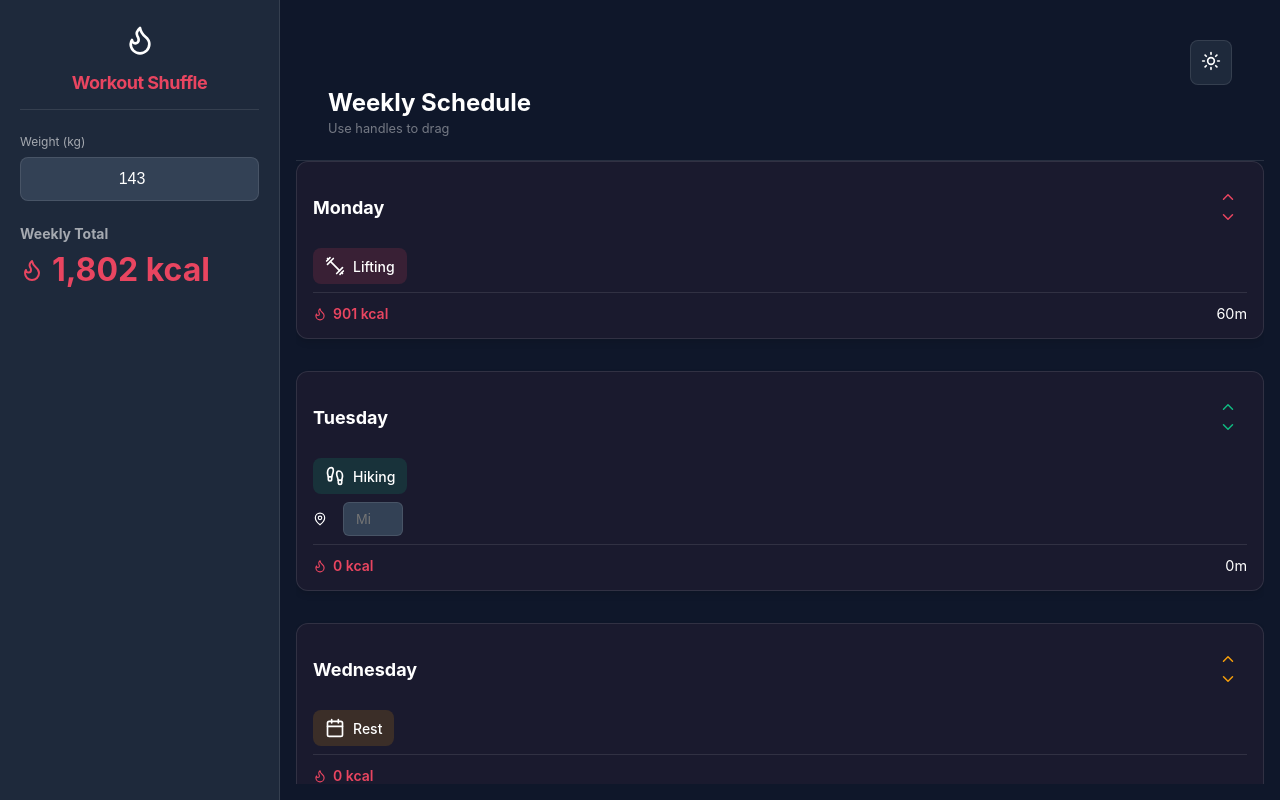
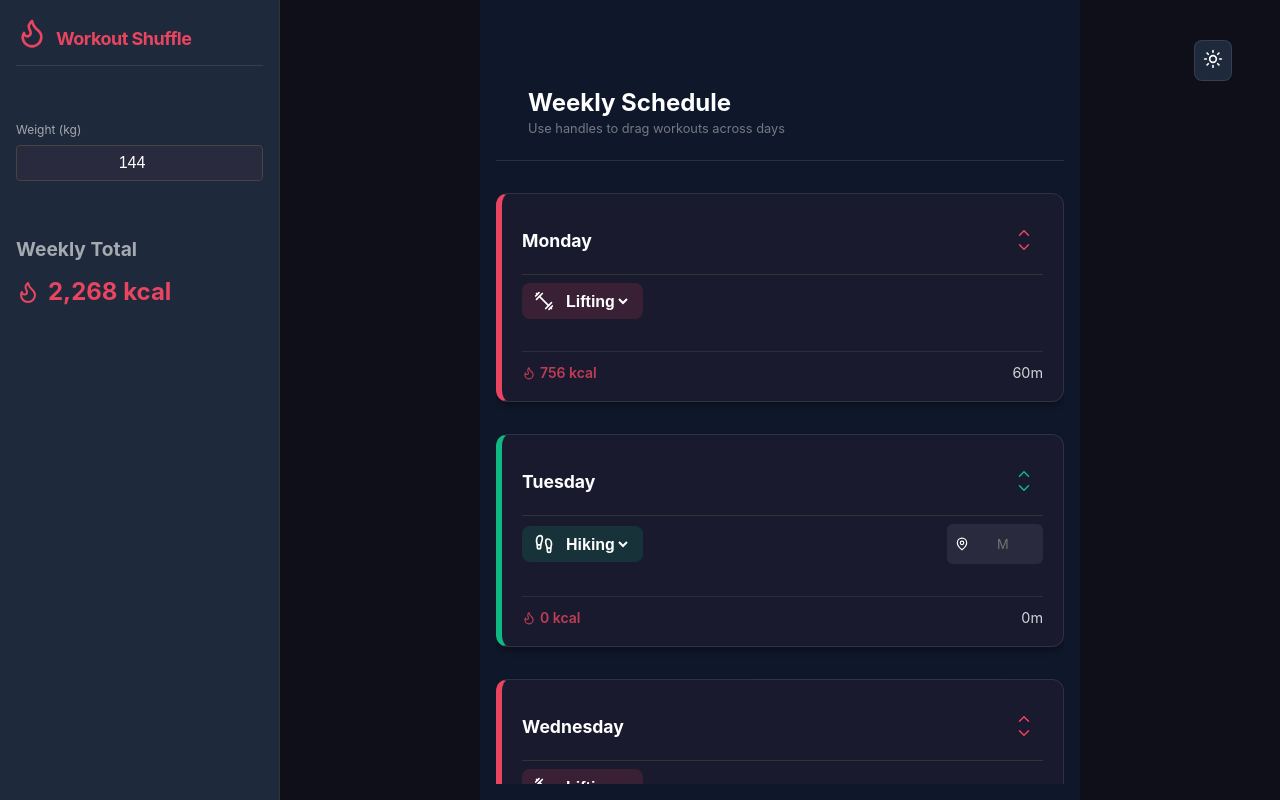
Before and after one commit to ludiusvox/workout-shuffle, a React (Vite) app: page / in a window 1280 px wide. Built offline with nearby package versions, Linux system fonts and the light colour scheme.

Commit message:
version 1.21 updated calorie and light mode.

```diff
--- a/src/App.tsx
+++ b/src/App.tsx
@@ -16,39 +16,47 @@ import {
 
 type WorkoutType = 'Lifting' | 'Hiking' | 'Rest'
 
-interface Day {
+interface Workout {
   id: string
-  name: string
   type: WorkoutType
   miles?: number
 }
 
+// Keep the days of the week static
+const DAYS_OF_WEEK = [
+  'Monday', 'Tuesday', 'Wednesday', 'Thursday', 'Friday', 'Saturday', 'Sunday'
+]
+
 function App() {
-  const [weight, setWeight] = useState(143)
+  // Defaulting to 144kg
+  const [weight, setWeight] = useState(144)
   const [sidebarCollapsed, setSidebarCollapsed] = useState(false)
   const [isDarkTheme, setIsDarkTheme] = useState(true)
-  const [days, setDays] = useState<Day[]>([
-    { id: 'mon', name: 'Monday', type: 'Lifting' },
-    { id: 'tue', name: 'Tuesday', type: 'Hiking' },
-    { id: 'wed', name: 'Wednesday', type: 'Rest' },
-    { id: 'thu', name: 'Thursday', type: 'Lifting' },
-    { id: 'fri', name: 'Friday', type: 'Hiking' },
-    { id: 'sat', name: 'Saturday', type: 'Rest' },
-    { id: 'sun', name: 'Sunday', type: 'Rest' }
+
+  // Workouts are now completely separate from the day names
+  const [workouts, setWorkouts] = useState<Workout[]>([
+    { id: 'w1', type: 'Lifting' },
+    { id: 'w2', type: 'Hiking' },
+    { id: 'w3', type: 'Lifting' }, // Added an optional 3rd lifting day
+    { id: 'w4', type: 'Rest' },
+    { id: 'w5', type: 'Lifting' },
+    { id: 'w6', type: 'Hiking' },
+    { id: 'w7', type: 'Rest' }
   ])
 
-  const calculateCalories = (day: Day): number => {
-    if (day.type === 'Rest') return 0
-    let met = day.type === 'Lifting' ? 6.0 : 3.5
-    let duration = day.type === 'Lifting' ? 60 : (day.miles || 0) * 20
+  const calculateCalories = (workout: Workout): number => {
+    if (workout.type === 'Rest') return 0
+    // Adjusted lifting MET from 6.0 to 5.0 for heavy strength training with longer rest periods
+    let met = workout.type === 'Lifting' ? 5.0 : 3.5
+    let duration = workout.type === 'Lifting' ? 60 : (workout.miles || 0) * 20
     return Math.round((met * 3.5 * weight) / 200 * duration)
   }
 
-  const weeklyTotal = days.reduce((sum, day) => sum + calculateCalories(day), 0)
-  const handleReorder = (newDays: Day[]) => setDays(newDays)
+  const weeklyTotal = workouts.reduce((sum, workout) => sum + calculateCalories(workout), 0)
+  const handleReorder = (newWorkouts: Workout[]) => setWorkouts(newWorkouts)
 
-  const updateDayMiles = (id: string, miles: number) => {
-    setDays(days.map(d => d.id === id ? { ...d, miles } : d))
+  const updateWorkout = (id: string, updates: Partial<Workout>) => {
+    setWorkouts(workouts.map(w => w.id === id ? { ...w, ...updates } : w))
   }
 
   const getIcon = (type: WorkoutType) => {
@@ -68,39 +76,41 @@ function App() {
   }
 
   return (
-    <div className={`app-container ${isDarkTheme ? 'dark-theme' : 'light-theme'}`}>
+    <div className={`app-container ${isDarkTheme ? 'dark-theme' : 'light-theme'}`} style={{ background: isDarkTheme ? '#0f0f1a' : '#f0f2f5', minHeight: '100vh', color: isDarkTheme ? '#fff' : '#111' }}>
       {/* Utility Buttons */}
       <div className="controls-overlay" style={{ position: 'fixed', top: '1rem', right: '1rem', zIndex: 100, display: 'flex', gap: '0.5rem' }}>
-        <button className="theme-toggle" onClick={() => setIsDarkTheme(!isDarkTheme)}>
+        <button className="theme-toggle" onClick={() => setIsDarkTheme(!isDarkTheme)} style={{ padding: '8px', borderRadius: '8px', cursor: 'pointer' }}>
           {isDarkTheme ? <Sun size={20} /> : <Moon size={20} />}
         </button>
         <button
           className="sidebar-toggle"
           onClick={() => setSidebarCollapsed(!sidebarCollapsed)}
+          style={{ padding: '8px', borderRadius: '8px', cursor: 'pointer' }}
         >
           {sidebarCollapsed ? <Menu size={24} /> : <X size={24} />}
         </button>
       </div>
 
       {/* Sidebar */}
-      <aside className={`sidebar ${sidebarCollapsed ? 'collapsed' : ''}`}>
-        <div className="logo">
-          <Flame size={32} />
+      <aside className={`sidebar ${sidebarCollapsed ? 'collapsed' : ''}`} style={{ padding: '1rem', borderRight: `1px solid ${isDarkTheme ? '#333' : '#ddd'}` }}>
+        <div className="logo" style={{ display: 'flex', alignItems: 'center', gap: '0.5rem', marginBottom: '2rem' }}>
+          <Flame size={32} color="#e94560" />
           {!sidebarCollapsed && <h1>Workout Shuffle</h1>}
         </div>
 
-        <div className="weight-input">
-          <label>Weight (kg)</label>
+        <div className="weight-input" style={{ marginBottom: '2rem' }}>
+          <label style={{ display: 'block', marginBottom: '0.5rem' }}>Weight (kg)</label>
           <input
             type="number"
             value={weight}
             onChange={(e) => setWeight(Number(e.target.value))}
+            style={{ width: '100%', padding: '8px', borderRadius: '4px', background: isDarkTheme ? '#2a2a3e' : '#fff', color: 'inherit', border: `1px solid ${isDarkTheme ? '#444' : '#ccc'}` }}
           />
         </div>
 
         <div className="summary">
-          <h2>Weekly Total</h2>
-          <div className="total-calories">
+          <h2 style={{ fontSize: '1.2rem', marginBottom: '1rem' }}>Weekly Total</h2>
+          <div className="total-calories" style={{ display: 'flex', alignItems: 'center', gap: '0.5rem', fontSize: '1.5rem', fontWeight: 'bold' }}>
             <Flame size={24} color="#e94560" />
             {!sidebarCollapsed && <span>{weeklyTotal.toLocaleString()} kcal</span>}
           </div>
@@ -112,89 +122,111 @@ function App() {
         className={`main-content ${sidebarCollapsed ? 'expanded' : ''}`}
         style={{
           padding: '1rem',
-          minHeight: '100vh',
-          touchAction: 'pan-y' // Vital for mobile scrolling
+          maxWidth: '600px',
+          margin: '0 auto',
+          touchAction: 'pan-y'
         }}
       >
-        <header className="toolbar" style={{ marginTop: '3rem' }}>
+        <header className="toolbar" style={{ marginTop: '3rem', marginBottom: '2rem' }}>
           <h2>Weekly Schedule</h2>
-          <p style={{ fontSize: '0.8rem', opacity: 0.7 }}>Use handles to drag</p>
+          <p style={{ fontSize: '0.8rem', opacity: 0.7 }}>Use handles to drag workouts across days</p>
         </header>
 
         <Reorder.Group
           axis="y"
-          values={days}
+          values={workouts}
           onReorder={handleReorder}
           className="days-list"
           style={{ listStyle: 'none', padding: 0 }}
         >
-          {days.map((day) => {
+          {workouts.map((workout, index) => {
             const controls = useDragControls()
+            const dayName = DAYS_OF_WEEK[index] // Dynamically assign the day name based on position
 
             return (
               <Reorder.Item
-                key={day.id}
-                value={day}
+                key={workout.id}
+                value={workout}
                 dragListener={false}
                 dragControls={controls}
-                className={`day-card ${day.type.toLowerCase()}`}
+                className={`day-card ${workout.type.toLowerCase()}`}
                 style={{
-                  '--type-color': getTypeColor(day.type),
+                  '--type-color': getTypeColor(workout.type),
                   position: 'relative',
                   marginBottom: '1rem',
-                  padding: '1rem',
+                  padding: '1.25rem',
                   borderRadius: '12px',
-                  background: isDarkTheme ? '#1a1a2e' : '#fff',
-                  boxShadow: '0 4px 6px rgba(0,0,0,0.1)',
+                  background: isDarkTheme ? '#1a1a2e' : '#ffffff', // Fixed card background
+                  color: isDarkTheme ? '#ffffff' : '#111111', // Explicit text color fix for light mode
+                  borderLeft: `6px solid ${getTypeColor(workout.type)}`,
+                  boxShadow: isDarkTheme ? '0 4px 6px rgba(0,0,0,0.3)' : '0 4px 6px rgba(0,0,0,0.05)',
                   userSelect: 'none'
                 } as any}
               >
-                <div className="card-header" style={{ display: 'flex', justifyContent: 'space-between', alignItems: 'center' }}>
-                  <span className="day-name" style={{ fontWeight: 'bold' }}>{day.name}</span>
+                <div className="card-header" style={{ display: 'flex', justifyContent: 'space-between', alignItems: 'center', borderBottom: `1px solid ${isDarkTheme ? '#333' : '#eee'}`, paddingBottom: '0.5rem', marginBottom: '0.5rem' }}>
+                  <span className="day-name" style={{ fontWeight: 'bold', fontSize: '1.1rem' }}>{dayName}</span>
 
-                  {/* Drag Handle - Optimized for Touch */}
                   <div
                     className="drag-handle"
                     onPointerDown={(e) => controls.start(e)}
                     style={{
                       cursor: 'grab',
                       touchAction: 'none',
-                      padding: '10px', // Larger hit area for mobile
+                      padding: '10px',
                       display: 'flex',
                       flexDirection: 'column',
                       alignItems: 'center',
-                      color: getTypeColor(day.type)
+                      color: getTypeColor(workout.type)
                     }}
                   >
-                    <ChevronUp size={18} />
+                    <ChevronUp size={18} style={{ marginBottom: '-6px' }} />
                     <ChevronDown size={18} />
                   </div>
                 </div>
 
-                <div className="card-type" style={{ display: 'flex', alignItems: 'center', gap: '0.5rem', margin: '0.5rem 0' }}>
-                  {getIcon(day.type)}
-                  <span>{day.type}</span>
+                <div className="card-body" style={{ display: 'flex', justifyContent: 'space-between', alignItems: 'center' }}>
+                  <div className="card-type" style={{ display: 'flex', alignItems: 'center', gap: '0.5rem' }}>
+                    {getIcon(workout.type)}
+                    {/* Added a dropdown to swap workout types easily */}
+                    <select
+                      value={workout.type}
+                      onChange={(e) => updateWorkout(workout.id, { type: e.target.value as WorkoutType })}
+                      style={{
+                        background: 'transparent',
+                        border: 'none',
+                        color: 'inherit',
+                        fontSize: '1rem',
+                        fontWeight: '600',
+                        cursor: 'pointer',
+                        outline: 'none'
+                      }}
+                    >
+                      <option value="Lifting" style={{ color: '#000' }}>Lifting</option>
+                      <option value="Hiking" style={{ color: '#000' }}>Hiking</option>
+                      <option value="Rest" style={{ color: '#000' }}>Rest</option>
+                    </select>
                   </div>
 
-                {day.type === 'Hiking' && (
-                  <div className="miles-input" style={{ marginBottom: '0.5rem' }}>
+                  {workout.type === 'Hiking' && (
+                    <div className="miles-input" style={{ display: 'flex', alignItems: 'center', background: isDarkTheme ? '#2a2a3e' : '#f0f2f5', padding: '4px 8px', borderRadius: '6px' }}>
                       <MapPin size={14} />
                       <input
                         type="number"
-                      value={day.miles || ''}
-                      onChange={(e) => updateDayMiles(day.id, Number(e.target.value))}
-                      style={{ width: '60px', marginLeft: '0.5rem' }}
+                        value={workout.miles || ''}
+                        onChange={(e) => updateWorkout(workout.id, { miles: Number(e.target.value) })}
+                        style={{ width: '50px', marginLeft: '0.5rem', background: 'transparent', border: 'none', color: 'inherit', outline: 'none' }}
                         placeholder="Mi"
                       />
                     </div>
                   )}
+                </div>
 
-                <div className="card-stats" style={{ display: 'flex', justifyContent: 'space-between', fontSize: '0.9rem' }}>
-                  <span className="calories">
-                    <Flame size={14} color="#e94560" /> {calculateCalories(day)} kcal
+                <div className="card-stats" style={{ display: 'flex', justifyContent: 'space-between', fontSize: '0.9rem', marginTop: '1rem', opacity: 0.8 }}>
+                  <span className="calories" style={{ display: 'flex', alignItems: 'center', gap: '4px' }}>
+                    <Flame size={14} color="#e94560" /> {calculateCalories(workout)} kcal
                   </span>
-                  {day.type !== 'Rest' && (
-                    <span>{day.type === 'Lifting' ? '60m' : `${(day.miles || 0) * 20}m`}</span>
+                  {workout.type !== 'Rest' && (
+                    <span>{workout.type === 'Lifting' ? '60m' : `${(workout.miles || 0) * 20}m`}</span>
                   )}
                 </div>
               </Reorder.Item>
```
Also changed, not shown: 4 other files (tests, documents, lock files or other folders). Lines whose indentation alone changed are shown as unchanged.
